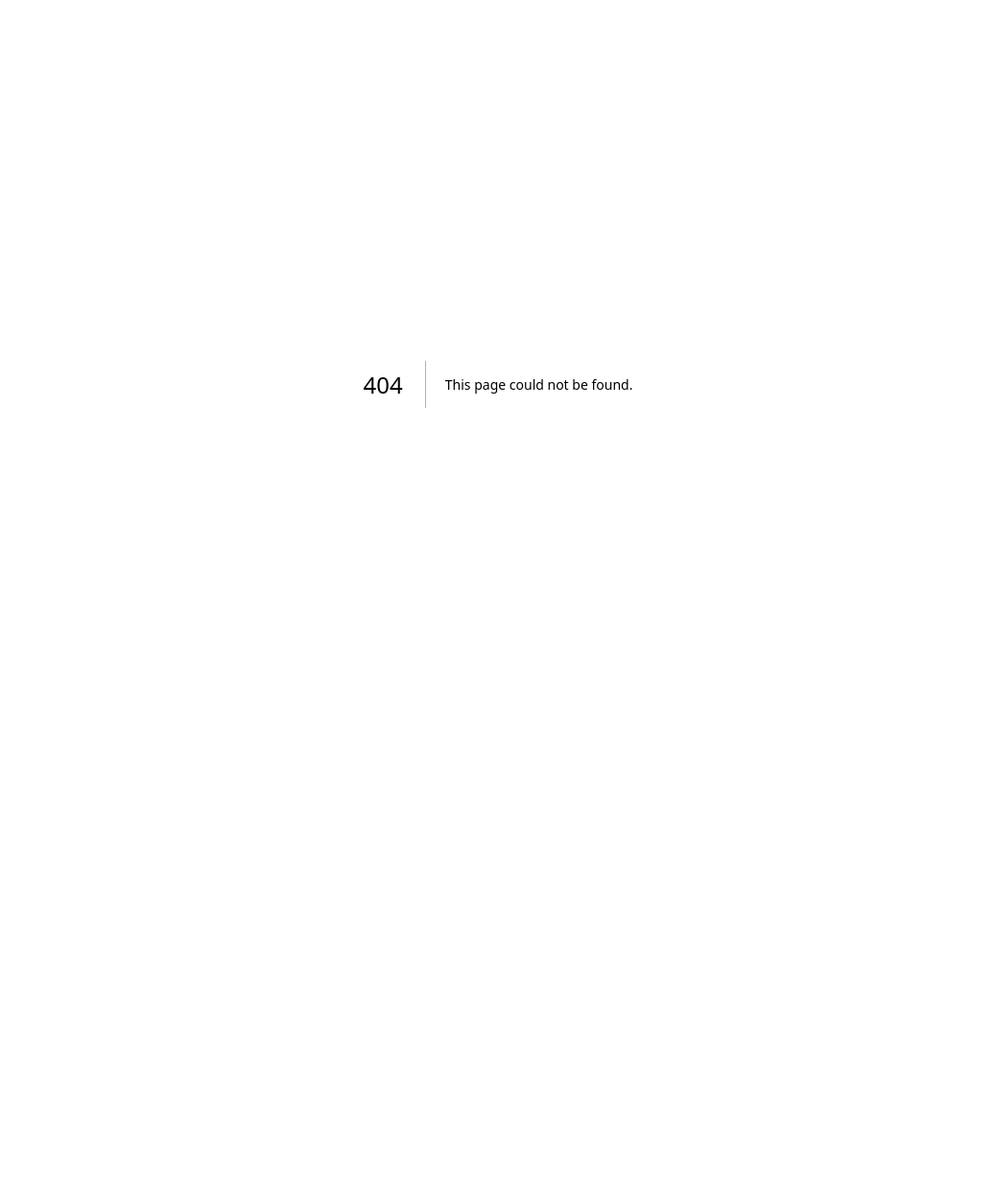
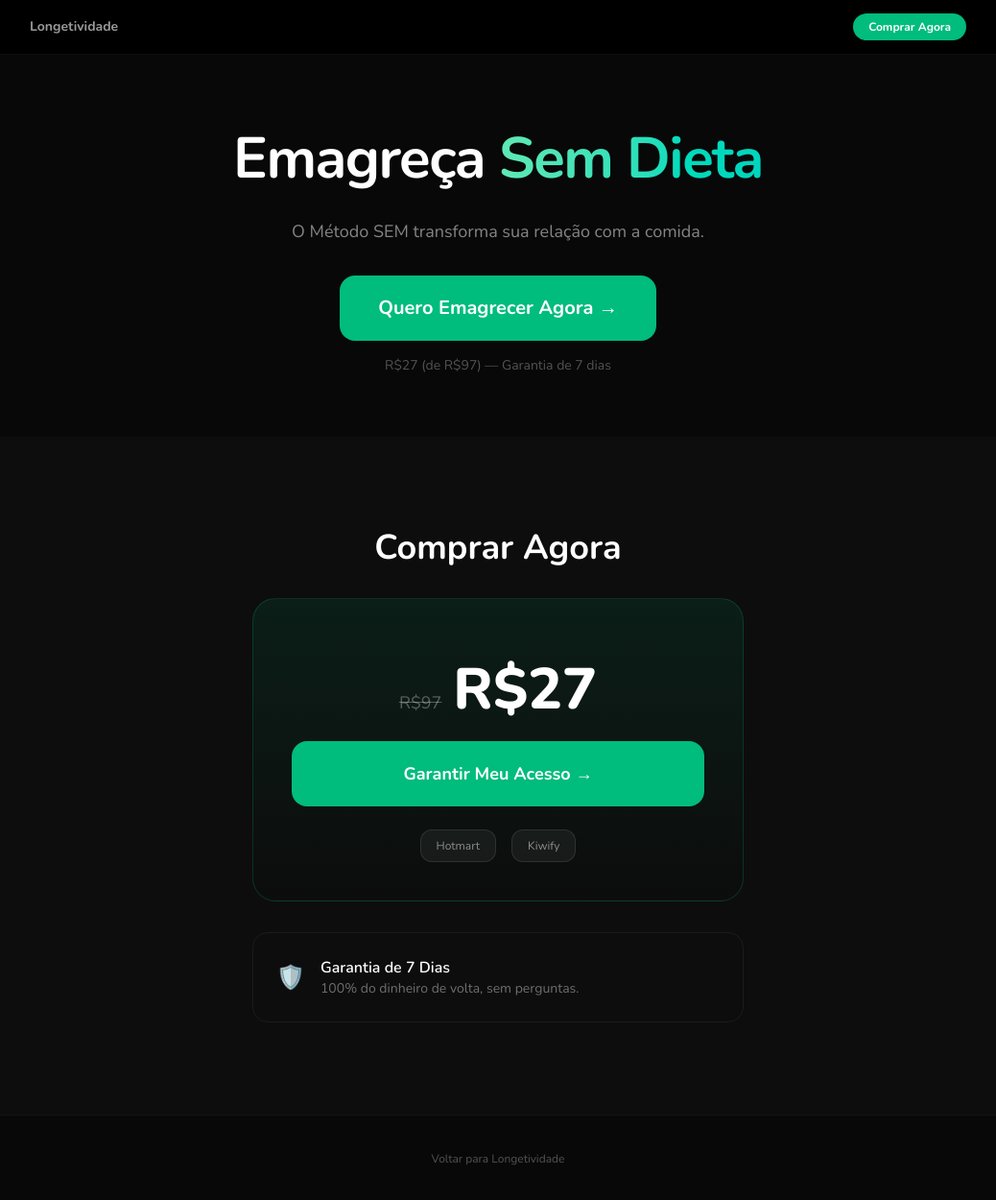
Before and after one commit to dougtudino/longetividade, a Next.js app: page /emagreca-sem-dieta in a window 1280 px wide. Before the commit this address had no page. Shown: the whole page at 96% size, without its empty margins (121-1159 px from the left). Before the commit the page ends 800 px from the top, so only its background shows below. Built offline with nearby package versions, Linux system fonts and the light colour scheme.

Commit message:
feat: pagina de vendas Emagreça Sem Dieta com Hotmart/Kiwify

```diff
--- /dev/null
+++ b/src/app/emagreca-sem-dieta/page.tsx
@@ -0,0 +1,63 @@
+// src/app/emagreca-sem-dieta/page.tsx
+"use client";
+import Link from "next/link";
+
+const LINKS = {
+  hotmart: "https://pay.hotmart.com/SEU_LINK_AQUI",
+  kiwify: "https://kiwify.com.br/SEU_LINK_AQUI",
+  principal: "https://pay.hotmart.com/SEU_LINK_AQUI",
+};
+
+export default function EmagrecaSemDietaPage() {
+  return (
+    <div className="min-h-screen bg-[#080808] text-white antialiased">
+      <nav className="fixed top-0 inset-x-0 z-50 border-b border-white/[0.05] bg-black/90 backdrop-blur-xl">
+        <div className="mx-auto flex h-14 max-w-5xl items-center justify-between px-6">
+          <Link href="/" className="flex items-center gap-2">
+            <span className="text-sm font-bold text-white/60">Longetividade</span>
+          </Link>
+          <a href={LINKS.principal} target="_blank" rel="noopener noreferrer" className="rounded-full bg-emerald-500 px-4 py-1.5 text-xs font-bold hover:bg-emerald-400 transition-colors">Comprar Agora</a>
+        </div>
+      </nav>
+      <section className="relative overflow-hidden px-6 pb-16 pt-32">
+        <div className="relative mx-auto max-w-4xl text-center">
+          <h1 className="mb-6 text-4xl font-bold leading-tight tracking-tight md:text-6xl">
+            Emagreça <span className="bg-gradient-to-r from-emerald-300 to-teal-400 bg-clip-text text-transparent">Sem Dieta</span>
+          </h1>
+          <p className="mx-auto mb-8 max-w-2xl text-lg text-white/50">O Método SEM transforma sua relação com a comida.</p>
+          <a href={LINKS.principal} target="_blank" rel="noopener noreferrer"
+            className="inline-flex items-center gap-3 rounded-2xl bg-emerald-500 px-10 py-5 text-xl font-bold hover:bg-emerald-400 transition-all">
+            Quero Emagrecer Agora →
+          </a>
+          <p className="mt-4 text-sm text-white/30">R$27 (de R$97) — Garantia de 7 dias</p>
+        </div>
+      </section>
+      <section className="bg-white/[0.02] py-24 px-6">
+        <div className="mx-auto max-w-lg text-center">
+          <h2 className="mb-8 text-4xl font-bold">Comprar Agora</h2>
+          <div className="rounded-3xl border border-emerald-500/20 bg-gradient-to-b from-emerald-500/10 to-transparent p-10">
+            <div className="my-6 flex items-baseline justify-center gap-3">
+              <span className="text-lg text-white/30 line-through">R$97</span>
+              <span className="text-6xl font-black">R$27</span>
+            </div>
+            <a href={LINKS.principal} target="_blank" rel="noopener noreferrer"
+              className="flex w-full items-center justify-center rounded-2xl bg-emerald-500 py-5 text-lg font-bold hover:bg-emerald-400 transition-all">
+              Garantir Meu Acesso →
+            </a>
+            <div className="mt-6 flex justify-center gap-4">
+              <a href={LINKS.hotmart} target="_blank" rel="noopener noreferrer" className="rounded-xl border border-white/10 bg-white/5 px-4 py-2 text-xs text-white/50 hover:text-white transition-all">Hotmart</a>
+              <a href={LINKS.kiwify} target="_blank" rel="noopener noreferrer" className="rounded-xl border border-white/10 bg-white/5 px-4 py-2 text-xs text-white/50 hover:text-white transition-all">Kiwify</a>
+            </div>
+          </div>
+          <div className="mt-8 flex items-center gap-4 rounded-2xl border border-white/[0.06] p-6 text-left">
+            <span className="text-2xl">🛡️</span>
+            <div><p className="font-semibold">Garantia de 7 Dias</p><p className="text-sm text-white/40">100% do dinheiro de volta, sem perguntas.</p></div>
+          </div>
+        </div>
+      </section>
+      <footer className="border-t border-white/[0.05] py-8 text-center">
+        <Link href="/" className="text-xs text-white/30 hover:text-white/60">Voltar para Longetividade</Link>
+      </footer>
+    </div>
+  );
+}
```
